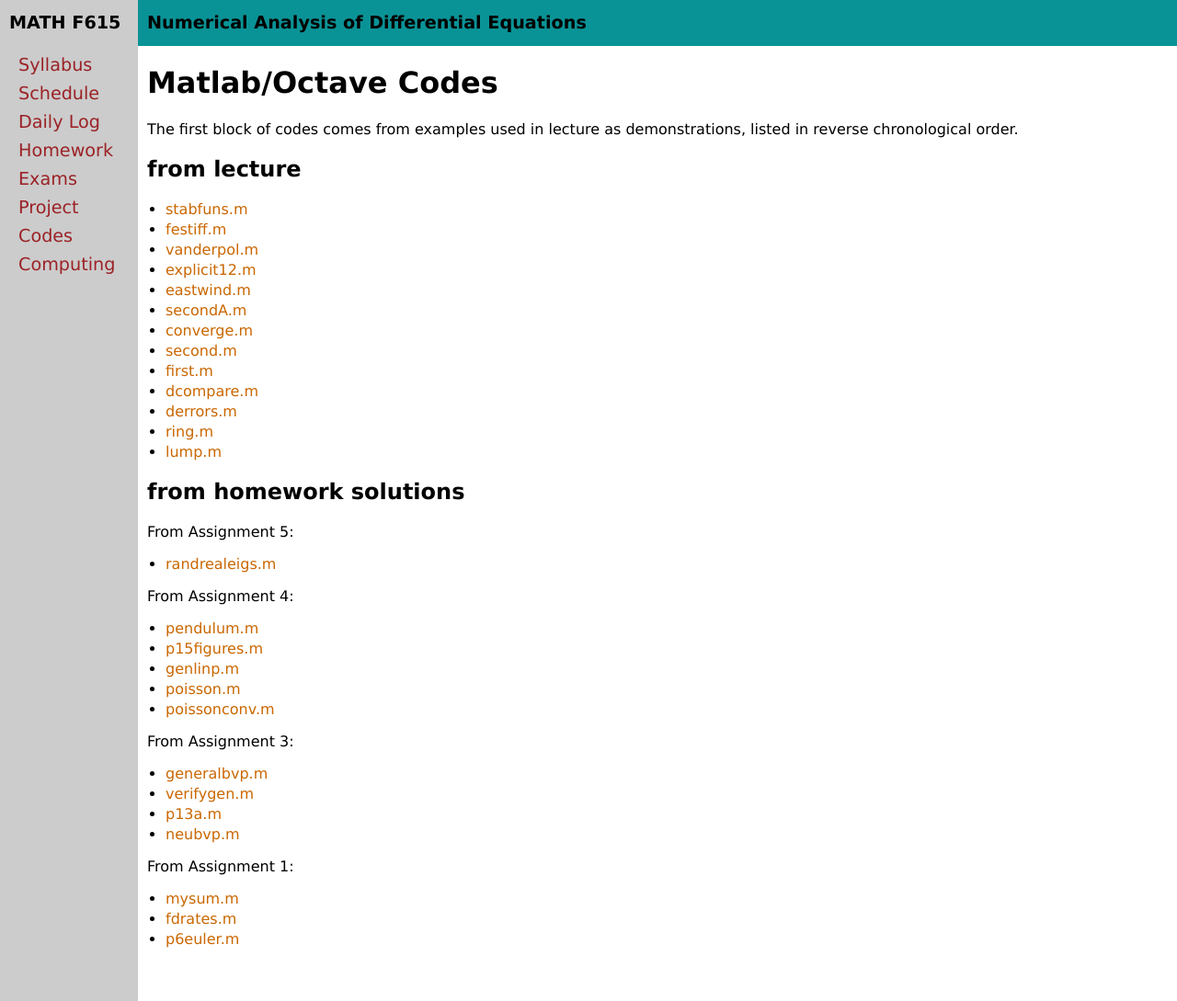
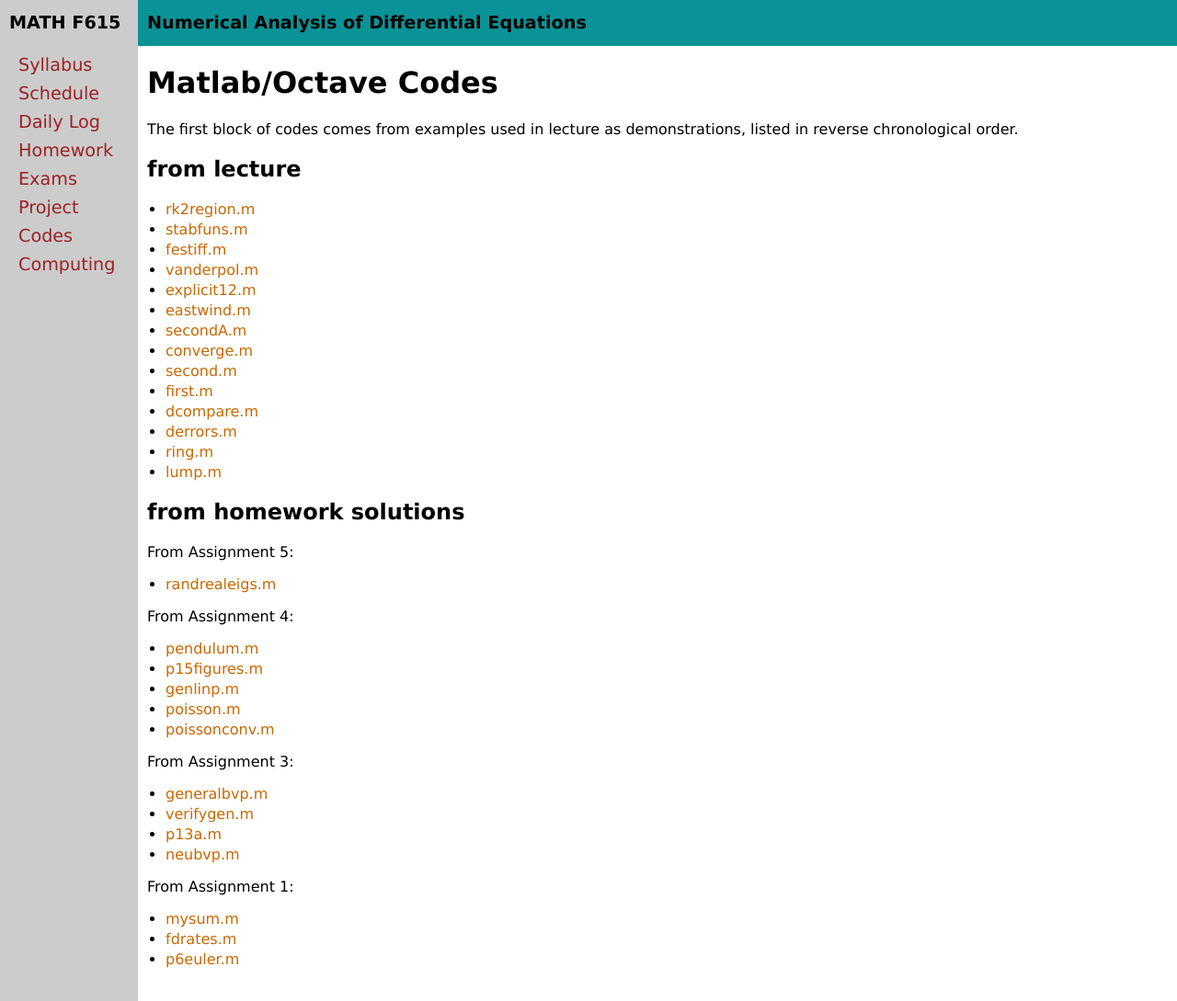
Before and after one commit to bueler/nade, a Jekyll site: the page built from codes.md, in a window 1280 px wide and 1089 px high. Shown: the whole window at 92% size. Built offline with Jekyll 4.4.1, drawn with Linux system fonts in a browser that asks for light colours.

Commit message:
another lecture code

```diff
--- a/codes.md
+++ b/codes.md
@@ -9,6 +9,7 @@ The first block of codes comes from examples used in lecture as demonstrations,
 
 ## from lecture
 
+  * [rk2region.m](assets/codes/S25/rk2region.m)
   * [stabfuns.m](assets/codes/S25/stabfuns.m)
   * [festiff.m](assets/codes/S25/festiff.m)
   * [vanderpol.m](assets/codes/S25/vanderpol.m)
```
Also changed, not shown: 1 other file.
